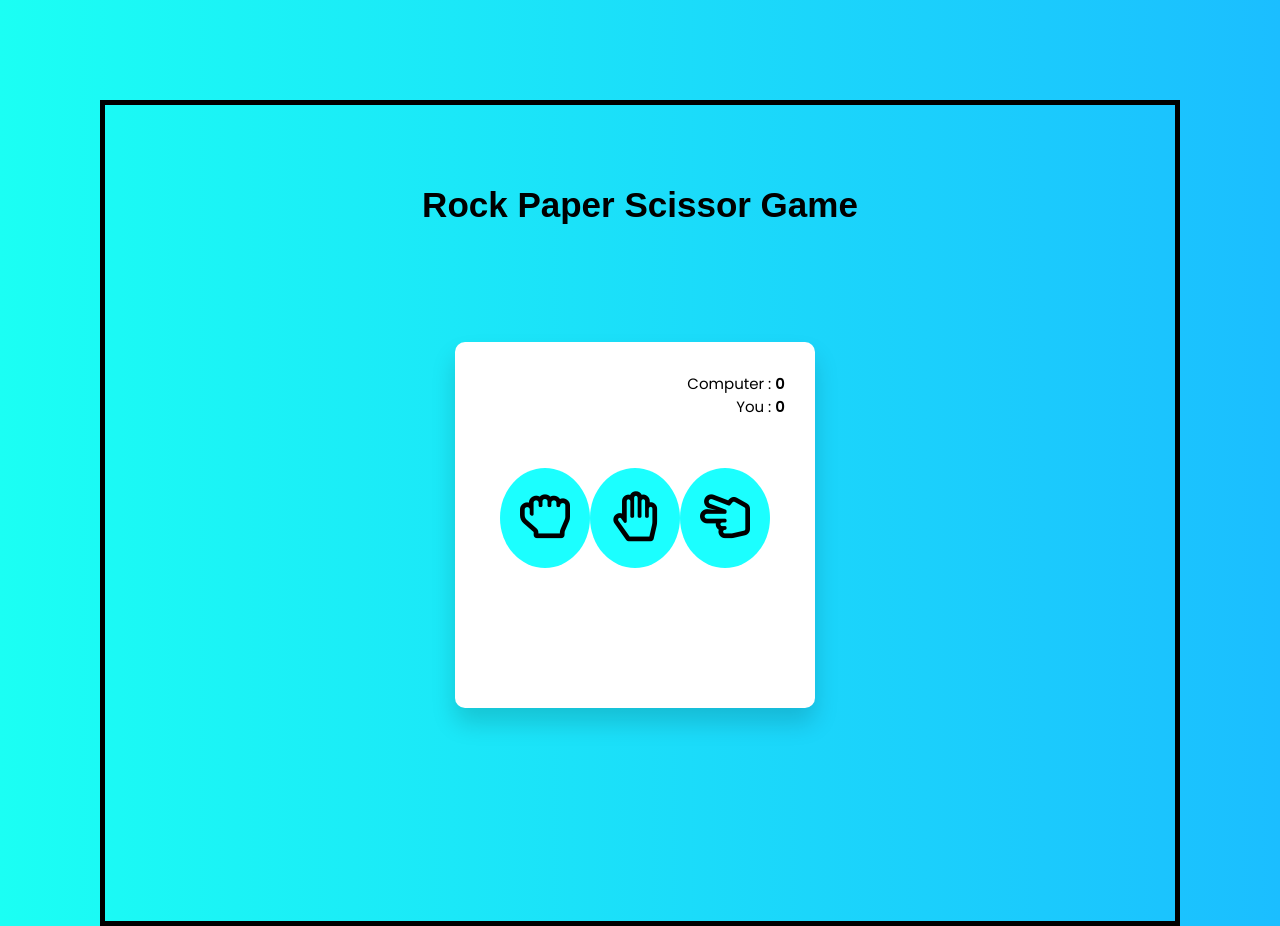
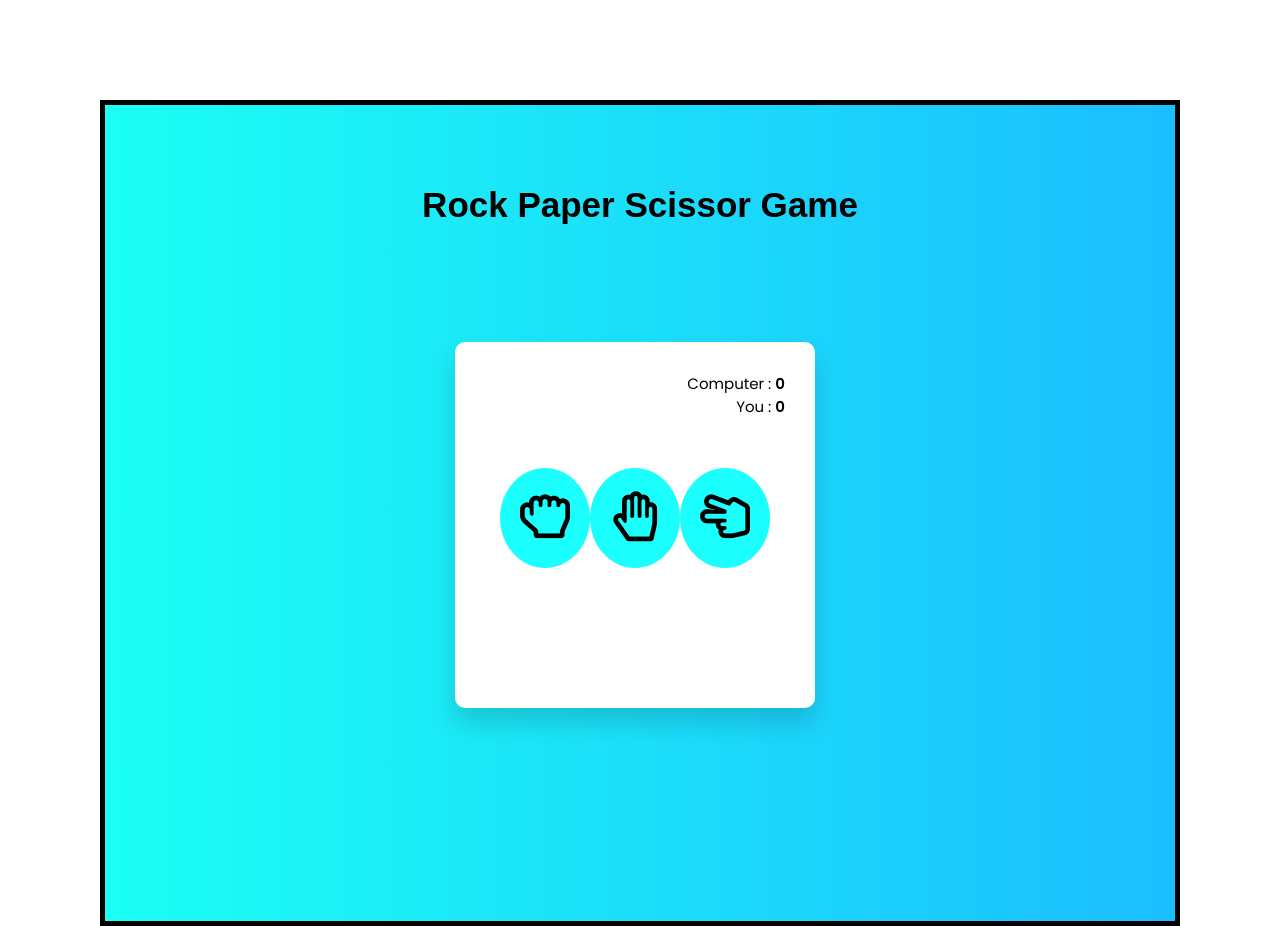
Before and after one commit to Albazcano/GameOn--Time-To-Play, a PHP site: page / in a window 1280 px wide. Run offline with PHP 8.4, Linux system fonts and the light colour scheme.

Commit message:
modified index.html and style.css

```diff
--- a/index.html
+++ b/index.html
@@ -8,6 +8,8 @@
 <link rel="stylesheet" href="style.css">
 </head>
 <body>
+
+    <div class="minigame">
 
         <h1>Rock Paper Scissor Game</h1>
 
@@ -39,6 +41,7 @@
                 <p id="result"></p>
             </div>
         </div>
+    </div>
 
 <script src="app.js"></script>
 </body>
--- a/style.css
+++ b/style.css
@@ -20,7 +20,7 @@ h1{
     /* background-color:mediumvioletred */
 }
 
-body{
+.minigame{
     margin-top: 100px;
     margin-left: 100px;
     margin-right: 100px;
```
Lines whose indentation alone changed are shown as unchanged.
